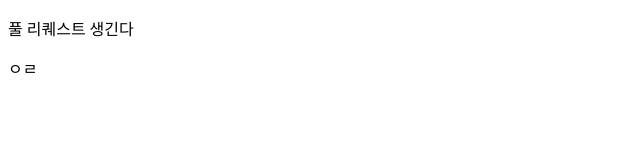
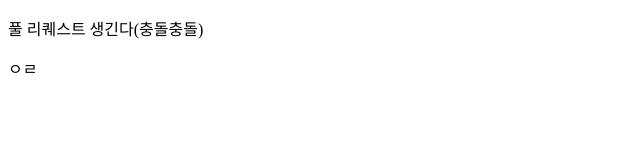
Before and after one commit to MINHYEOKJEON99/GitInitTest, a plain HTML site: page index.html in a window 1280 px wide. Shown: the whole page, without its empty margins (0-640 px from the left). Drawn offline with Linux system fonts and the light colour scheme.

Commit message:
충돌 다시내자

```diff
--- a/index.html
+++ b/index.html
@@ -6,7 +6,7 @@
     <title>이건 새로운 기능</title>
   </head>
   <body>
-    <p>풀 리퀘스트 생긴다</p>
+    <p>풀 리퀘스트 생긴다(충돌충돌)</p>
     ㅇㄹ
   </body>
 </html>
```
